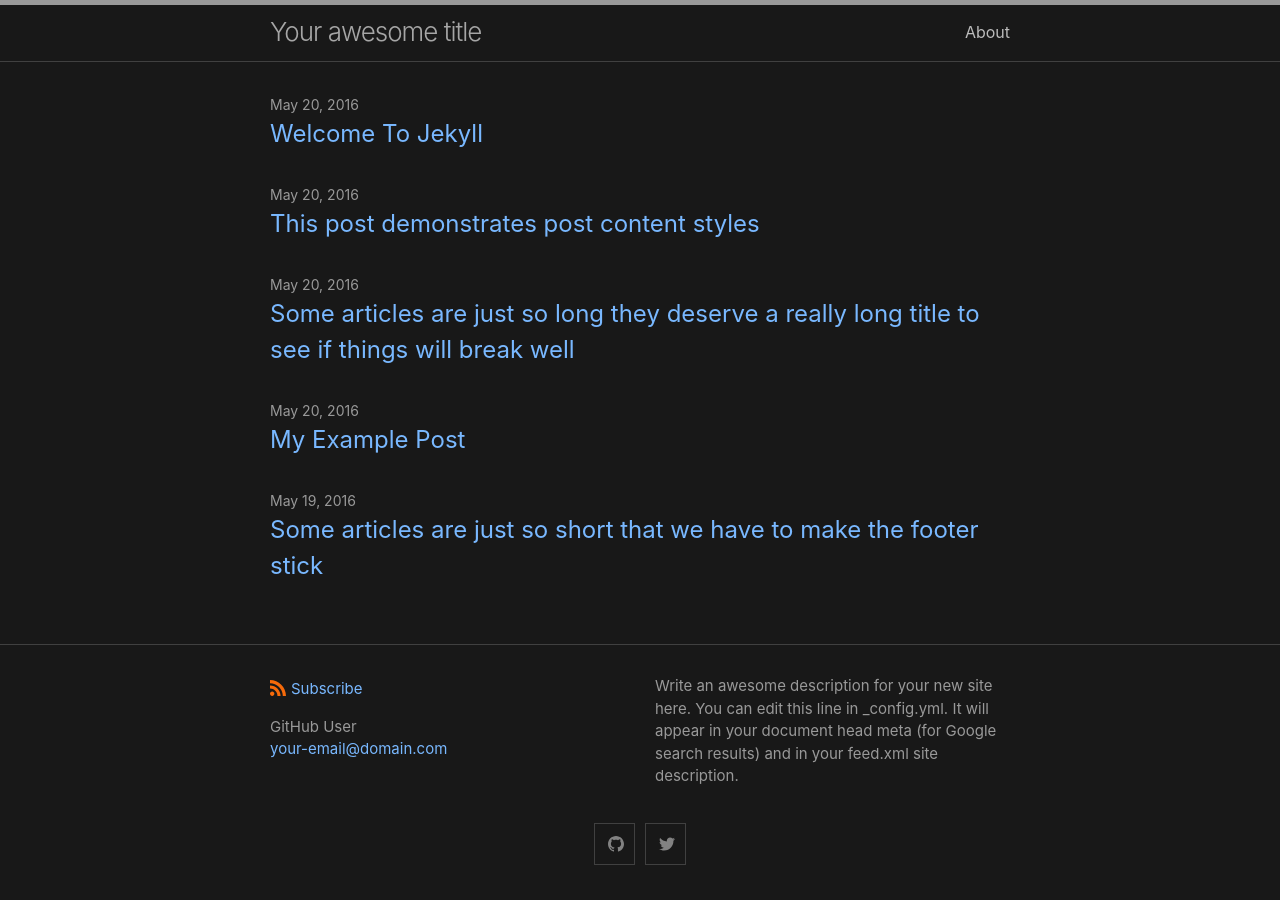
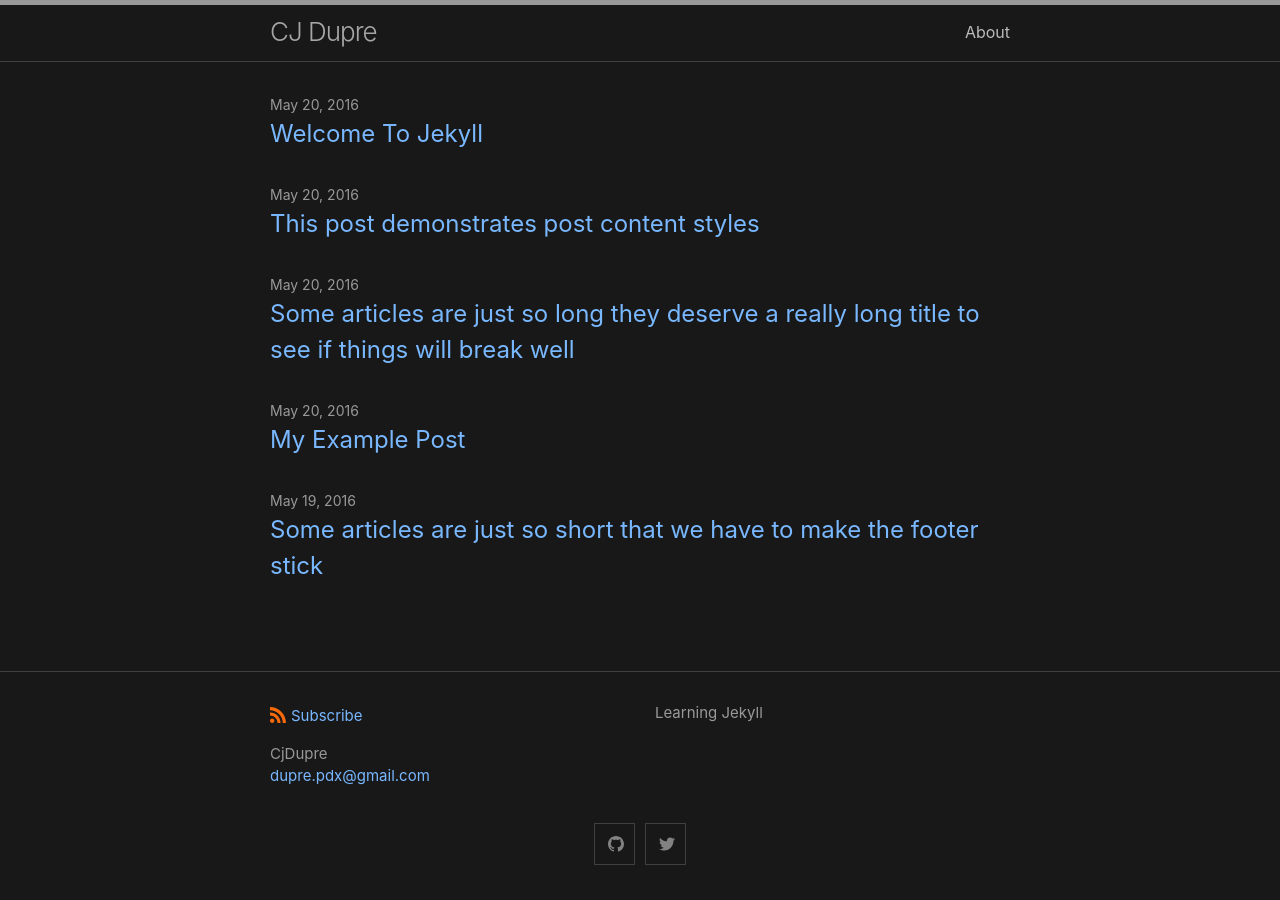
Before and after one commit to CjDupre/cjdupre.website, a Jekyll site: the page built from index.md, in a window 1280 px wide. Built offline with Jekyll 4.4.1, drawn with Linux system fonts in a browser that asks for light colours.

Commit message:
Fill out Jekyll template. #4

```diff
--- a/_config.yml
+++ b/_config.yml
@@ -1,11 +1,9 @@
-title: Your awesome title
+title: CJ Dupre
 author:
-  name: GitHub User
-  email: your-email@domain.com
+  name: CjDupre
+  email: dupre.pdx@gmail.com
 description: > # this means to ignore newlines until "show_excerpts:"
-  Write an awesome description for your new site here. You can edit this
-  line in _config.yml. It will appear in your document head meta (for
-  Google search results) and in your feed.xml site description.
+  Learning Jekyll
 
 show_excerpts: false # set to true to show excerpts on the homepage
 
```
